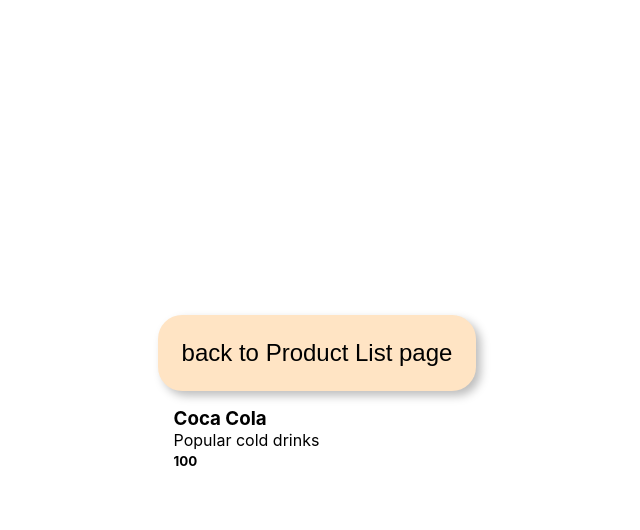
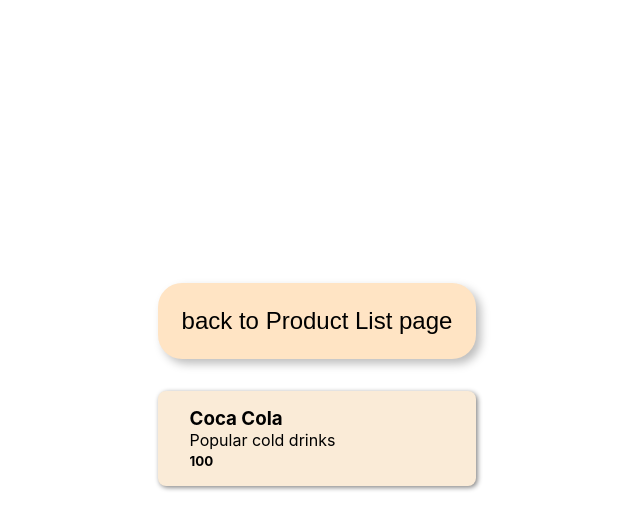
Before and after one commit to AhmedIzaz/react-assignement, a React (Create React App) app: page / in a window 1280 px wide. Both pictures are taken after a click on the element "Coca Cola". Shown: the top 530 px of the page, without its empty margins (323-963 px from the left). Built offline with nearby package versions, Linux system fonts and the light colour scheme.

Commit message:
final added

```diff
--- a/src/components/Product.jsx
+++ b/src/components/Product.jsx
@@ -1,6 +1,6 @@
 import React, { useEffect, useState } from "react";
 import Loader from "../loaders/Loader";
-
+import "./productStyle.css";
 function Product({ product }) {
   const [theProduct, setProduct] = useState(null);
   useEffect(() => setTimeout(() => setProduct(product), 1000), []);
@@ -9,7 +9,7 @@
       {!theProduct ? (
         <Loader />
       ) : (
-        <div>
+        <div className="product-container">
           <h3>{theProduct.name}</h3>
           <p>{theProduct.description}</p>
           <small>
--- a/src/components/ProductList.jsx
+++ b/src/components/ProductList.jsx
@@ -1,11 +1,11 @@
 import React from "react";
-
+import "./productListStyle.css";
 function ProductList({ product_list, onProductClick }) {
   return (
     <div>
       {product_list.map((product) => (
         <div onClick={() => onProductClick(product)}>
-          <h1>{product.name}</h1>
+          <h1 className="product-name">{product.name}</h1>
         </div>
       ))}
     </div>
--- /dev/null
+++ b/src/components/productListStyle.css
@@ -0,0 +1,6 @@
+.product-name {
+  background-color: antiquewhite;
+  padding: 1em 2em;
+  border-radius: 0.5em;
+  box-shadow: 0.1em 0.1em 0.2em grey;
+}
--- /dev/null
+++ b/src/components/productStyle.css
@@ -0,0 +1,7 @@
+.product-container {
+  margin: 2em 0;
+  padding: 1em 2em;
+  background-color: antiquewhite;
+  border-radius: 0.5em;
+  box-shadow: 0.1em 0.1em 0.3em grey;
+}
```
